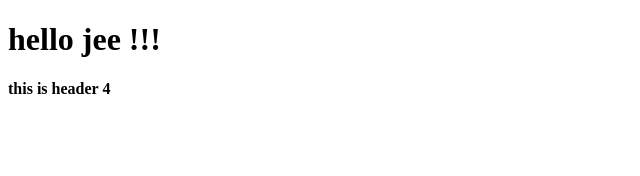
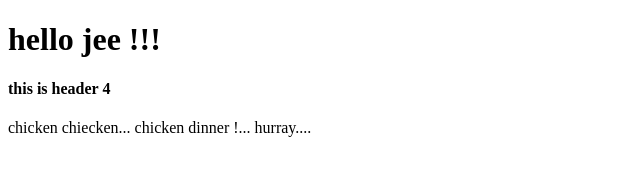
Before and after one commit to 2MNafisa/2MNafisa, a plain HTML site: page index.html in a window 1280 px wide. Shown: the whole page, without its empty margins (0-640 px from the left). Drawn offline with Linux system fonts and the light colour scheme.

Commit message:
updated text to free range

```diff
--- a/index.html
+++ b/index.html
@@ -8,5 +8,6 @@
 <body>
     <h1> hello jee !!! </h1>
     <h4> this is header 4 </h4>
+    <p> chicken chiecken... chicken dinner !... hurray....</p>
 </body>
 </html>
```
